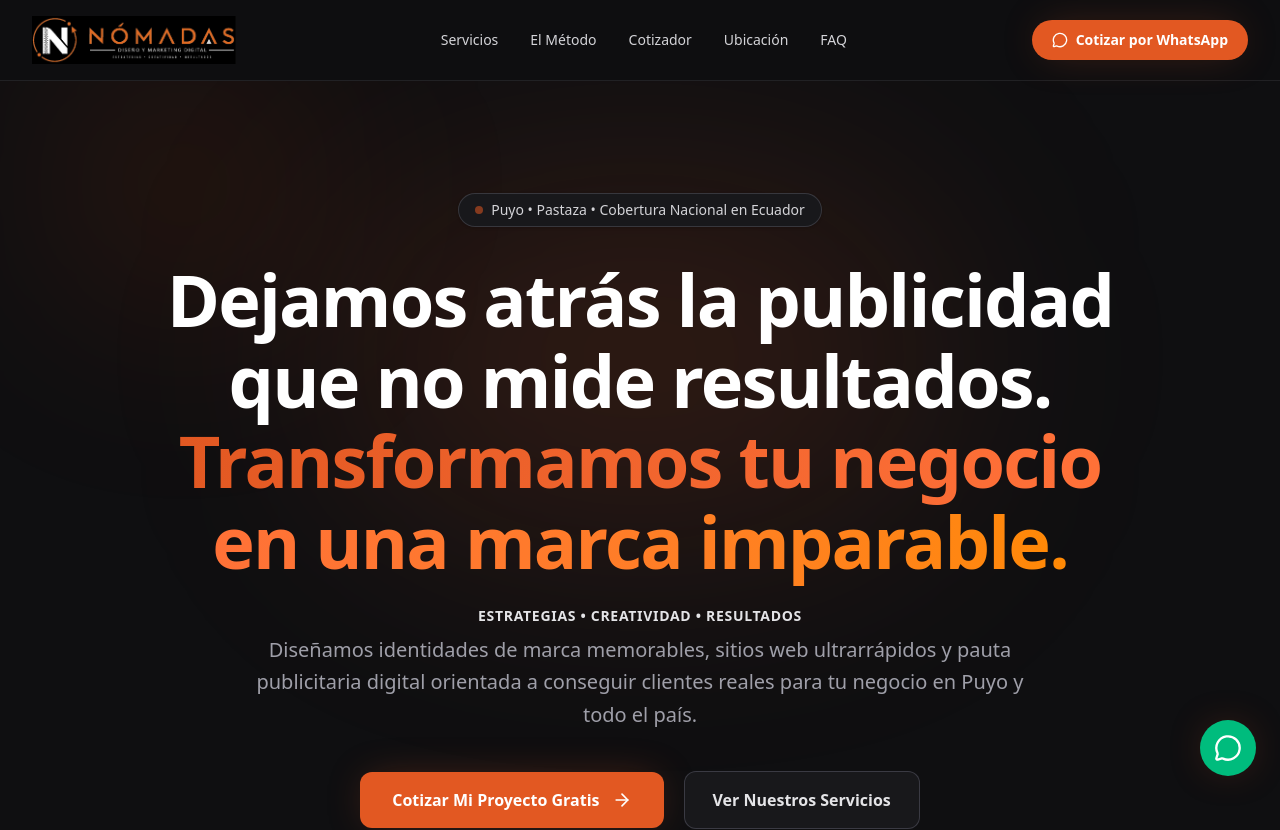
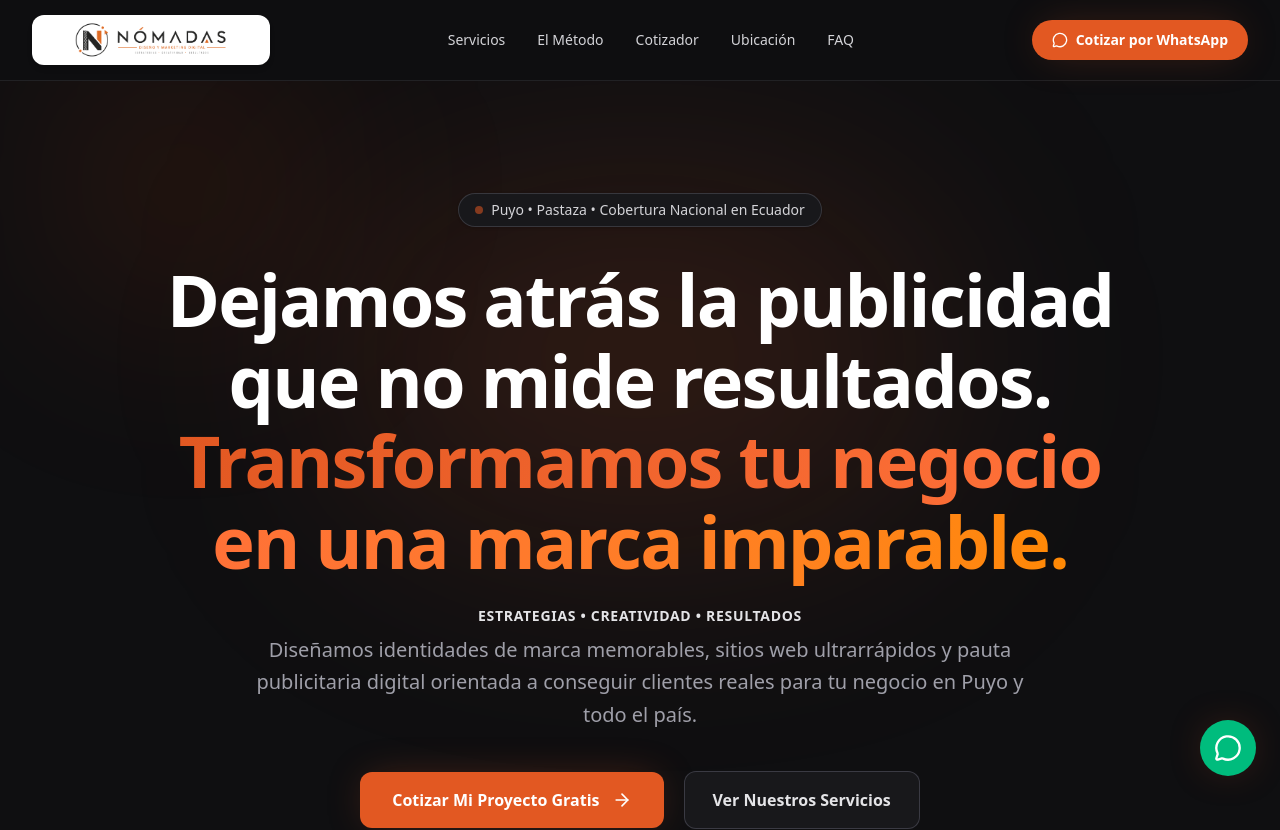
Before and after one commit to cristianfjaramillo-hue/nomadas-agencia, a Next.js app: page / in a window 1280 px wide. Shown: the top 830 px of the page. Built offline with nearby package versions, Linux system fonts and the light colour scheme.

Commit message:
feat(landing): complete high-converting landing page with Next.js 16 and Tailwind v4

```diff
--- a/app/page.tsx
+++ b/app/page.tsx
@@ -87,14 +87,16 @@ export default function HomePage() {
       <header className="sticky top-0 z-50 backdrop-blur-md bg-[#0F0F11]/85 border-b border-zinc-800/80">
         <div className="max-w-7xl mx-auto px-4 sm:px-6 lg:px-8 h-20 flex items-center justify-between">
           <div className="flex items-center gap-3">
-            <div className="relative h-12 w-48 sm:w-56 overflow-hidden">
+            <div className="bg-white px-3.5 py-1.5 rounded-xl shadow-md border border-white/90 flex items-center justify-center">
+              <div className="relative h-9 w-44 sm:w-52">
                 <Image
-                src="/branding/logo-dark.jpg"
+                  src="/branding/logo.png"
                   alt="NÓMADAS Agencia de Diseño y Marketing Digital"
                   fill
                   priority
-                className="object-contain object-left"
+                  className="object-contain"
                 />
+              </div>
             </div>
           </div>
 
@@ -615,13 +617,15 @@ export default function HomePage() {
 
             {/* Tarjeta de visita / ambient */}
             <div className="relative rounded-3xl overflow-hidden border border-zinc-700 bg-gradient-to-tr from-[#1B1B22] to-zinc-900 p-8 sm:p-10 text-center">
-              <div className="relative h-20 w-64 mx-auto mb-6">
+              <div className="bg-white rounded-2xl p-4 shadow-xl max-w-xs mx-auto mb-6 flex items-center justify-center border border-zinc-100">
+                <div className="relative h-14 w-60">
                   <Image
-                  src="/branding/logo-orange.jpg"
-                  alt="Nómadas Logo"
+                    src="/branding/logo.png"
+                    alt="NÓMADAS Logo"
                     fill
                     className="object-contain"
                   />
+                </div>
               </div>
               <h3 className="text-2xl font-black text-white mb-2">¿Tienes un proyecto en mente?</h3>
               <p className="text-zinc-400 text-sm max-w-md mx-auto mb-8">
@@ -690,13 +694,15 @@ export default function HomePage() {
         <div className="max-w-7xl mx-auto px-4 sm:px-6 lg:px-8">
           <div className="flex flex-col md:flex-row items-center justify-between gap-8 text-center md:text-left">
             <div>
-              <div className="relative h-12 w-48 mx-auto md:mx-0 mb-3">
+              <div className="bg-white px-3.5 py-1.5 rounded-xl shadow-md inline-flex items-center justify-center mb-3 border border-white/90">
+                <div className="relative h-9 w-44">
                   <Image
-                  src="/branding/logo-dark.jpg"
+                    src="/branding/logo.png"
                     alt="NÓMADAS"
                     fill
-                  className="object-contain object-center md:object-left"
+                    className="object-contain"
                   />
+                </div>
               </div>
               <p className="text-xs text-zinc-400 max-w-sm">
                 NÓMADAS AGENCIA DE DISEÑO Y MARKETING DIGITAL.
```
Also changed, not shown: assets/branding/logo.png (added), public/branding/logo.png (added). Lines whose indentation alone changed are shown as unchanged.
